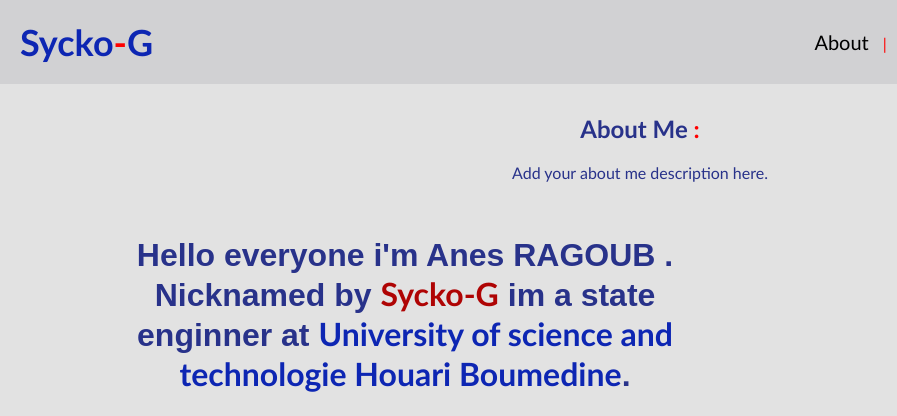
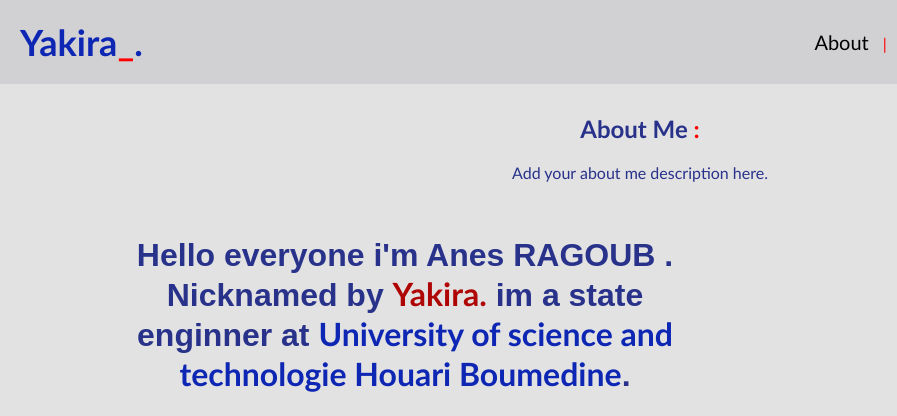
Before and after one commit to its-Xero/Personal-Projects, a plain HTML site: page index.html in a window 1280 px wide. Shown: the top 416 px of the page, 0-897 px from the left. Drawn offline with nearby package versions, Linux system fonts and the light colour scheme.

Commit message:
Update index.html

```diff
--- a/index.html
+++ b/index.html
@@ -12,7 +12,7 @@
 <body>
     <header>
         <div class="my-name">
-            <h1>Sycko<span>-</span>G</h1>
+            <h1>Yakira<span>_</span>.</h1>
         </div>
 
         <nav>
@@ -39,7 +39,7 @@
             <article>
                 <figure><img class="me" src="example.png" alt=""></figure>
                 <p>
-                    Hello everyone i'm Anes RAGOUB . Nicknamed by <Span>Sycko-G</Span>
+                    Hello everyone i'm Anes RAGOUB . Nicknamed by <Span>Yakira.</Span>
                     im a state enginner at <a href="https://www.usthb.dz/">University of science and technologie
                     Houari Boumedine</a>.
                 </p>
```
